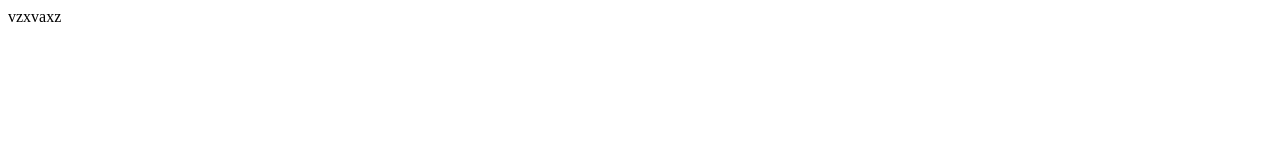
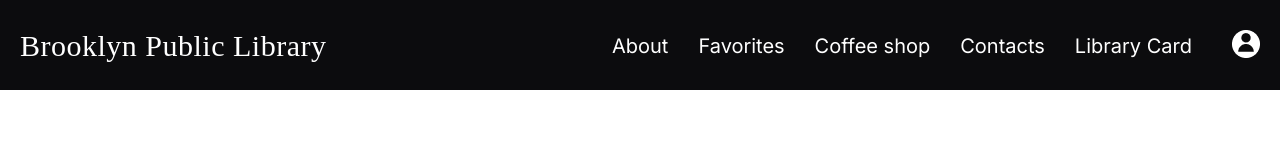
Before and after one commit to Matuxa1503/rsSchool-st0-2023, a plain HTML site: page library/index.html in a window 1280 px wide. Drawn offline with Linux system fonts and the light colour scheme; a web font is replaced by a local one.

Commit message:
feat: add img, header, header and defaultStyle scss

```diff
--- a/library/index.html
+++ b/library/index.html
@@ -4,9 +4,46 @@
 	<meta charset="UTF-8">
 	<meta name="viewport" content="width=device-width, initial-scale=1.0">
 	<link rel="stylesheet" href="src/styles/css/main.css">
+	<link href="https://fonts.googleapis.com/css?family=Inter:regular,700&display=swap" rel="stylesheet">
+	<link href="https://fonts.googleapis.com/css?family=Forum:regular&display=swap" rel="stylesheet">
 	<title>Library</title>
 </head>
 <body>
-	vzxvaxz
+	<div class="wrapper">
+		<header class="header">
+			<div class="container">
+				<div class="header__wrapper">
+					<h1 class="header__logo">Brooklyn Public Library</h1>
+					<div class="header__right">
+						<nav class="nav">
+							<ul class="nav__list">
+								<li class="nav__item">
+									<a href="#" class="nav__link">About</a>
+								</li>
+								<li class="nav__item">
+									<a href="#" class="nav__link">Favorites</a>
+								</li>
+								<li class="nav__item">
+									<a href="#" class="nav__link">Coffee shop</a>
+								</li>
+								<li class="nav__item">
+									<a href="#" class="nav__link">Contacts</a>
+								</li>
+								<li class="nav__item">
+									<a href="#" class="nav__link">Library Card</a>
+								</li>
+							</ul>
+						</nav>
+						<div class="header__icon">
+							<img src="img/header/icon_profile.png" alt="">
+						</div>
+					</div>	<!-- /header__right -->
+
+				</div>	<!-- /header__wrapper -->
+			</div>	<!-- /container -->
+		</header>
+
+
+	</div>	<!-- /wrapper -->
 </body>
 </html>
--- a/library/src/styles/scss/_defaultStyle.scss
+++ b/library/src/styles/scss/_defaultStyle.scss
@@ -0,0 +1,16 @@
+html{font-size: 20px;}
+body{font-family: 'Inter', sans-serif;line-height: 1;color: #000;}
+*{padding: 0; margin: 0; border: 0;}
+*,*:before,*:after{-moz-box-sizing: border-box;-webkit-box-sizing: border-box;box-sizing: border-box;}
+input,button,textarea{font-family: inherit;}
+button{cursor: pointer;}
+ul li{list-style: none;}
+h1,h2,h3,h4,h5,h6{font-size:inherit;}
+a,a:visited{text-decoration: none;}
+p{width: auto}
+
+.container {
+	max-width: 1440px;
+	margin: 0 auto;
+	padding: 0 20px;
+}
--- /dev/null
+++ b/library/src/styles/scss/_header.scss
@@ -0,0 +1,50 @@
+.header {
+	height: 90px;
+	background-color: #0C0C0E;
+
+	&__wrapper {
+		display: flex;
+		justify-content: space-between;
+		align-items: center;
+		padding: 30px 0;
+	}
+
+	&__logo {
+		font-family: 'Forum';
+		font-size: 1.5rem;
+		font-weight: 300;
+		letter-spacing: 0.5px;
+		color: #fff;
+	}
+
+	&__right {
+		display: flex;
+		align-items: center;
+	}
+}
+
+.nav {
+	&__list {
+		display: flex;
+		margin-right: 40px;
+	}
+
+	&__item {
+	margin-right: 30px;
+		&:last-child {
+			margin-right: 0;
+		}
+	}
+
+	&__link {
+		color: #fff;
+		transition: 0.3s;
+		&:hover {
+			color: #ffffff9a;
+		}
+	}
+}
+
+.header__icon {
+	cursor: pointer;
+}
--- a/library/src/styles/scss/main.scss
+++ b/library/src/styles/scss/main.scss
@@ -1 +1,2 @@
 @import 'defaultStyle';
+@import 'header';
```
Also changed, not shown: library/img/header/icon_profile.png (added), library/src/styles/css/main.css, 1 other file.
